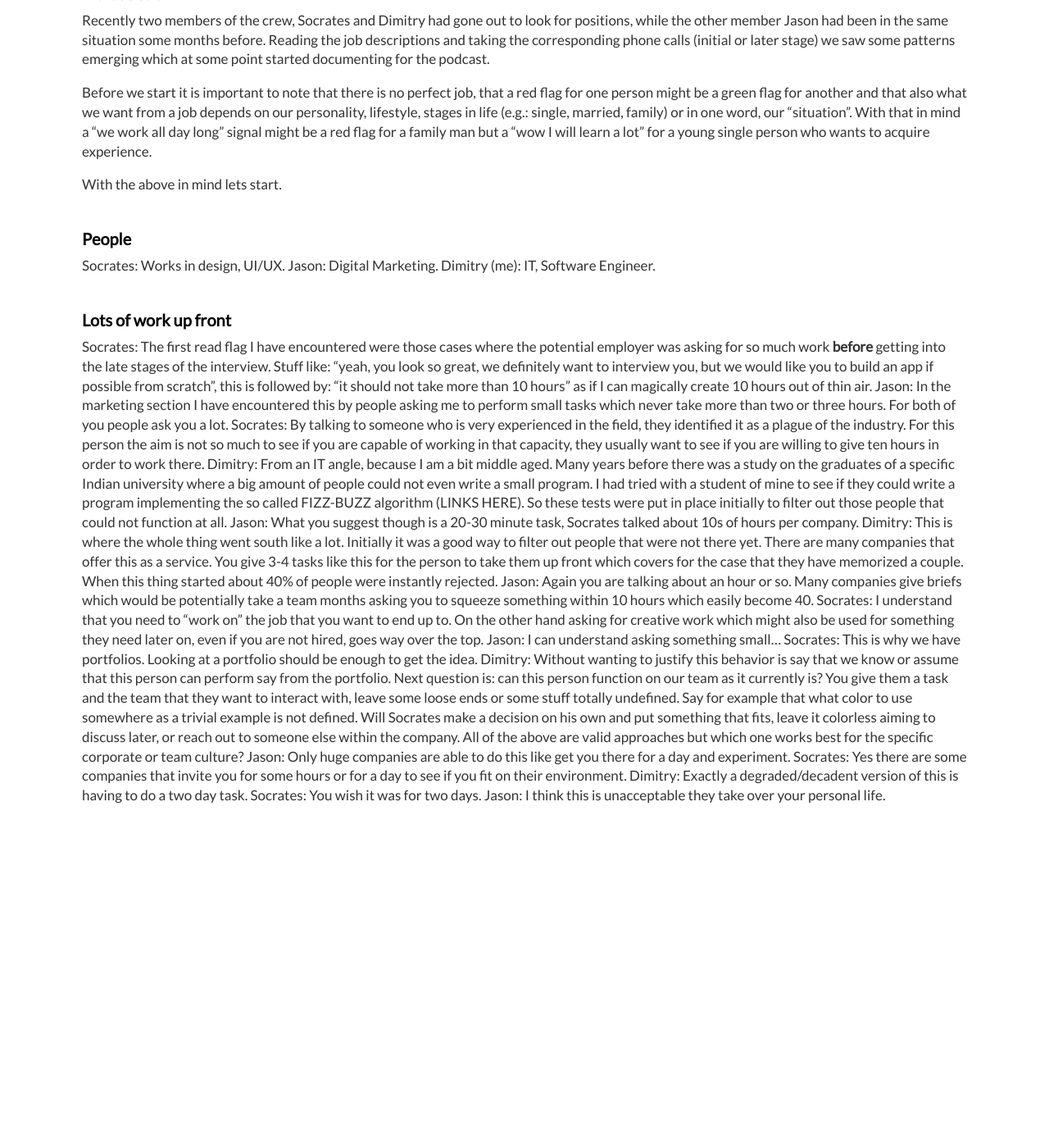
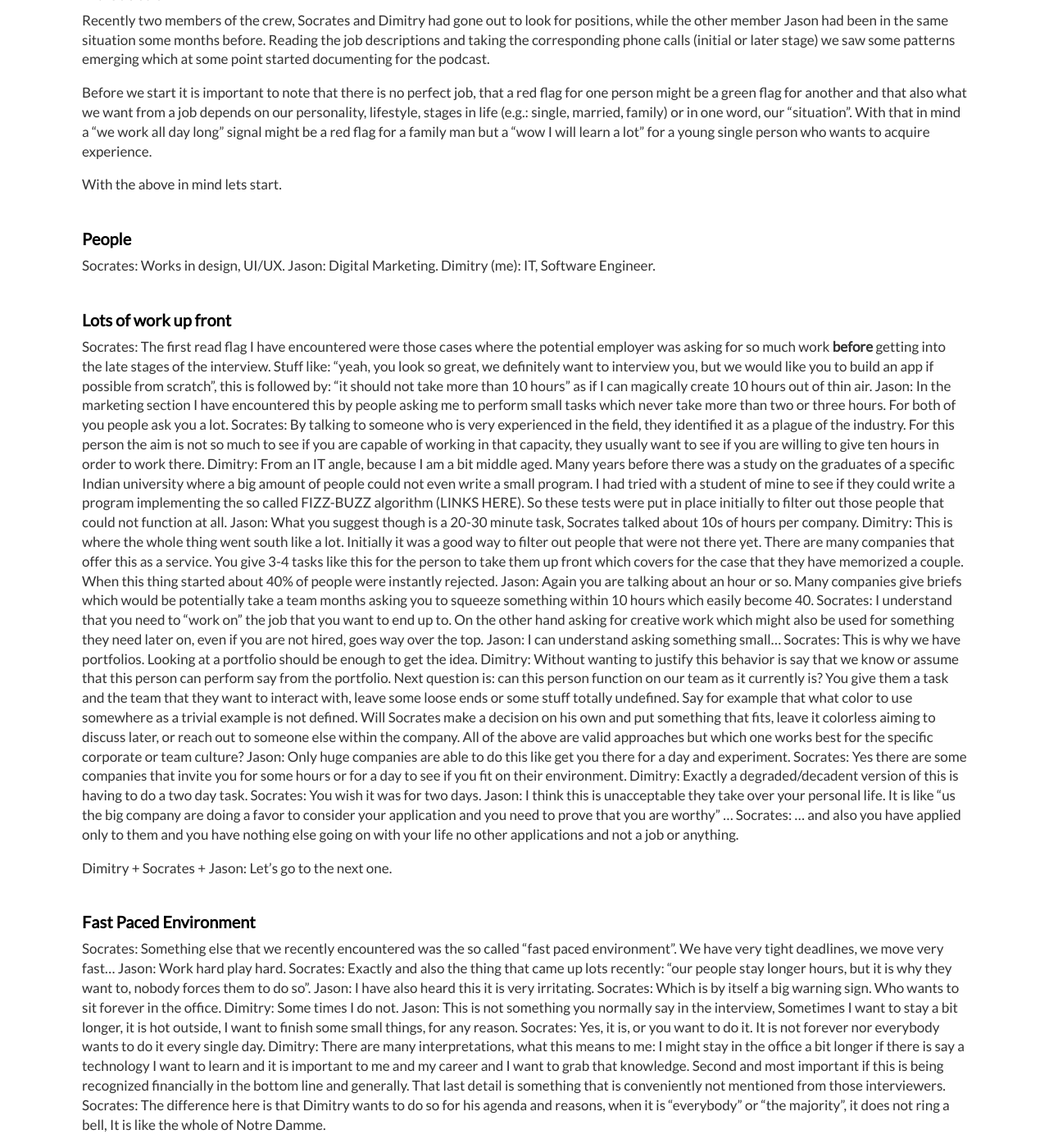
Before and after one commit to dimitrismistriotis/dimitrismistriotis.github.io, a Jekyll site: the page built from _posts/2018-05-24-red_flags_in_interviews.md, in a window 1280 px wide and 1400 px high, scrolled down 503 px. Shown: the whole window at 82% size. Built offline with Jekyll 4.4.1, drawn with Linux system fonts in a browser that asks for light colours; before the commit the page ends 1502 px from its top, so only the background shows below that.

Commit message:
Up to 08:53.

```diff
--- a/_posts/2018-05-24-red_flags_in_interviews.md
+++ b/_posts/2018-05-24-red_flags_in_interviews.md
@@ -105,4 +105,36 @@ a day to see if you fit on their environment.
 Dimitry: Exactly a degraded/decadent version of this is having to do a two day
 task.
 Socrates: You wish it was for two days.
-Jason: I think this is unacceptable they take over your personal life.
+Jason: I think this is unacceptable they take over your personal life. It is
+like "us the big company are doing a favor to consider your application and
+you need to prove that you are worthy" ...
+Socrates: ... and also you have applied only to them and you have nothing else
+going on with your life no other applications and not a job or anything.
+
+Dimitry + Socrates + Jason: Let's go to the next one.
+
+## Fast Paced Environment
+
+Socrates: Something else that we recently encountered was the so called
+"fast paced environment". We have very tight deadlines, we move very fast...
+Jason: Work hard play hard.
+Socrates: Exactly and also the thing that came up lots recently: "our people
+stay longer hours, but it is why they want to, nobody forces them to do so".
+Jason: I have also heard this it is very irritating.
+Socrates: Which is by itself a big warning sign. Who wants to sit forever in
+the office.
+Dimitry: Some times I do not.
+Jason: This is not something you normally say in the interview, Sometimes I
+want to stay a bit longer, it is hot outside, I want to finish some small
+things, for any reason.
+Socrates: Yes, it is, or you want to do it. It is not forever nor everybody
+wants to do it every single day.
+Dimitry: There are many interpretations, what this means to me: I might stay
+in the office a bit longer if there is say a technology I want to learn and it
+is important to me and my career and I want to grab that knowledge. Second and
+most important if this is being recognized financially in the bottom line and
+generally. That last detail is something that is conveniently not mentioned
+from those interviewers.
+Socrates: The difference here is that Dimitry wants to do so for his agenda
+and reasons, when it is "everybody" or "the majority", it does not ring a bell,
+It is like the whole of Notre Damme.
```
